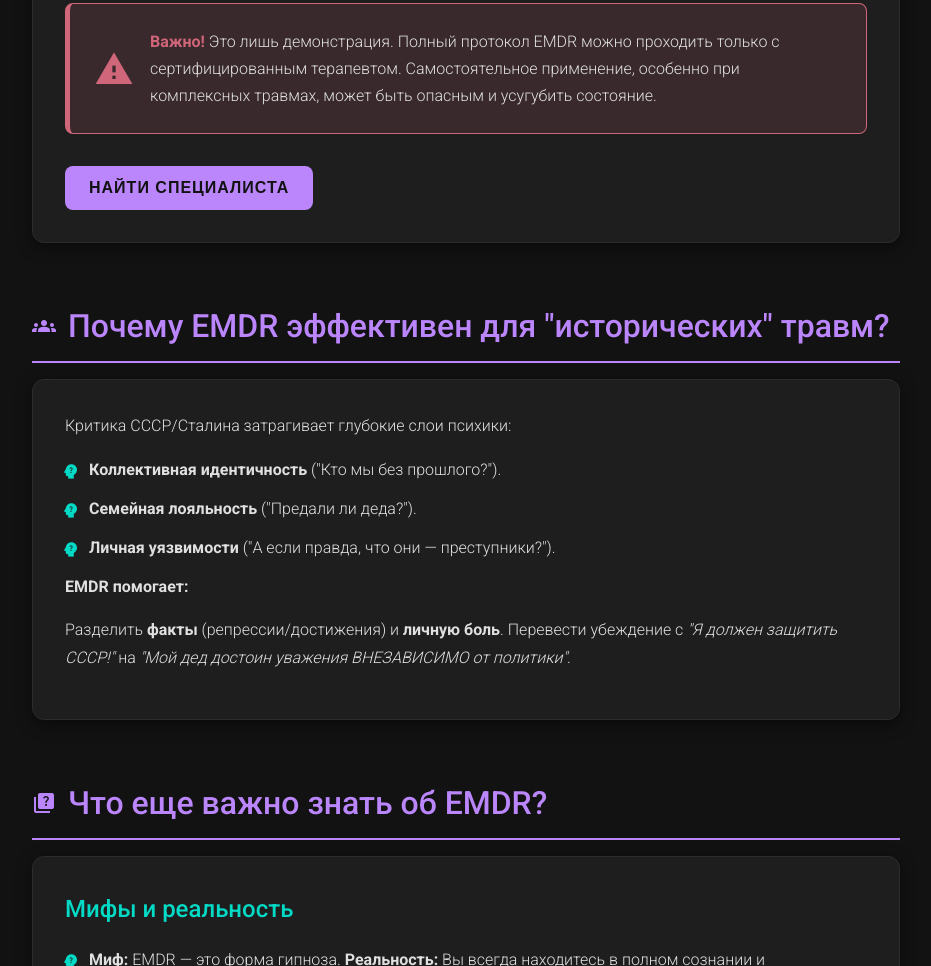
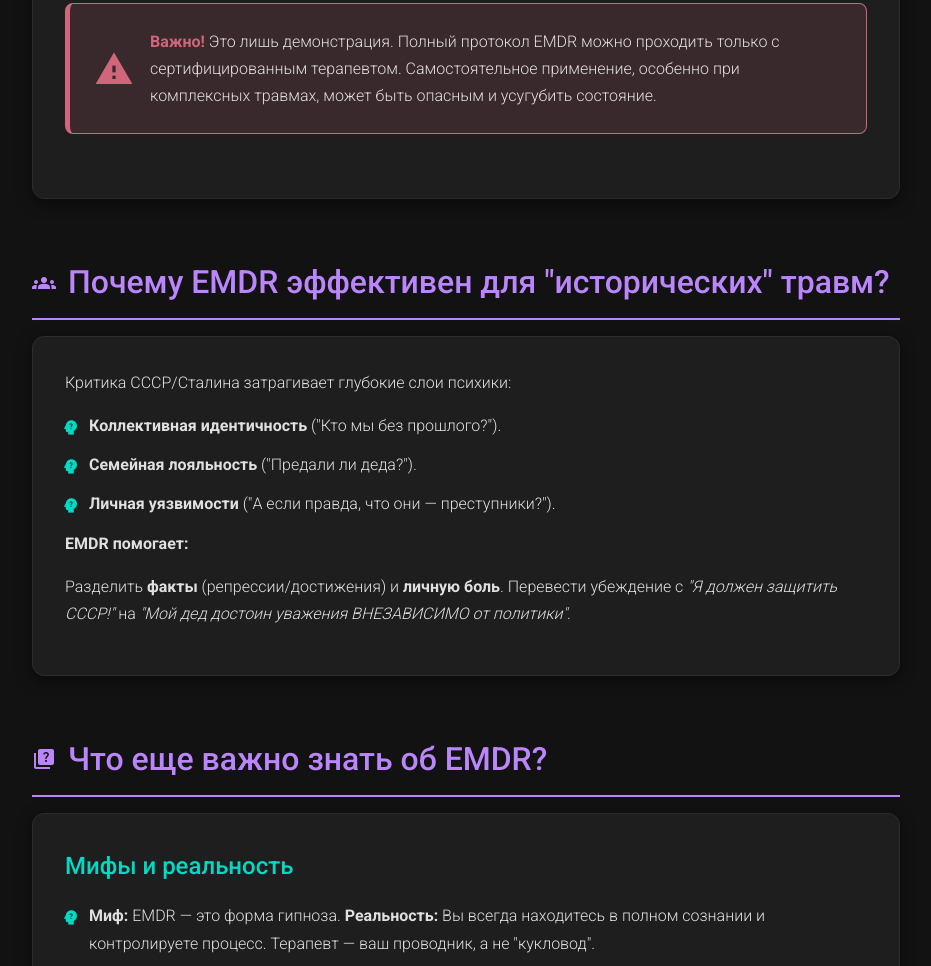
Before and after one commit to VitaliAdamsky/Notes, a plain HTML site: page index.html in a window 1280 px wide. Shown: the part 3908-4874 px from the top of the page, without its empty margins (174-1105 px from the left). Drawn offline with Linux system fonts and the light colour scheme.

Commit message:
small fix

```diff
--- a/index.html
+++ b/index.html
@@ -526,7 +526,8 @@
                 <p>Когда вы вспоминаете травму <em>одновременно</em> с движениями глаз (или другими ритмичными
                     стимулами), мозг <strong>активирует естественный процесс самовосстановления</strong>, аналогичный
                     фазам быстрого сна (REM). Травма "перезаписывается" из статуса <em>"СРОЧНАЯ УГРОЗА!"</em> в
-                    <em>"ПРОШЛЫЙ ОПЫТ"</em>.</p>
+                    <em>"ПРОШЛЫЙ ОПЫТ"</em>.
+                </p>
                 <blockquote>
                     <p>Ветеран войны с ПТСР, паниковавший при звуке вертолета, после EMDR сказал: "Это было ужасно... но
                         это было давно. Теперь это просто воспоминание".</p>
@@ -628,7 +629,6 @@
                         может быть опасным и усугубить состояние.
                     </div>
                 </div>
-                <button class="ripple-btn">Найти специалиста</button>
             </div>
 
             <h2 id="historical-trauma"><span class="material-icons">groups</span>Почему EMDR эффективен для
```
